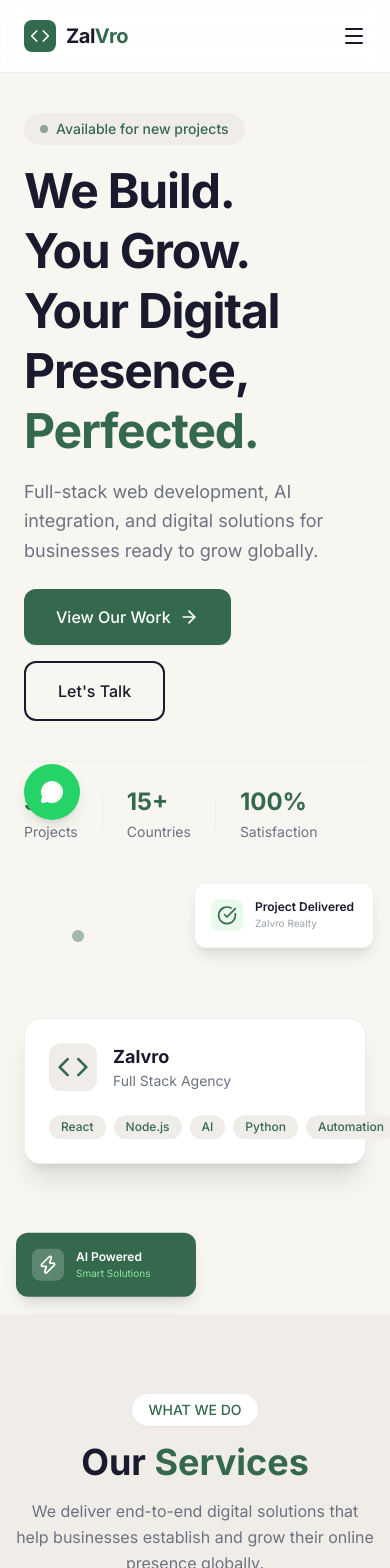
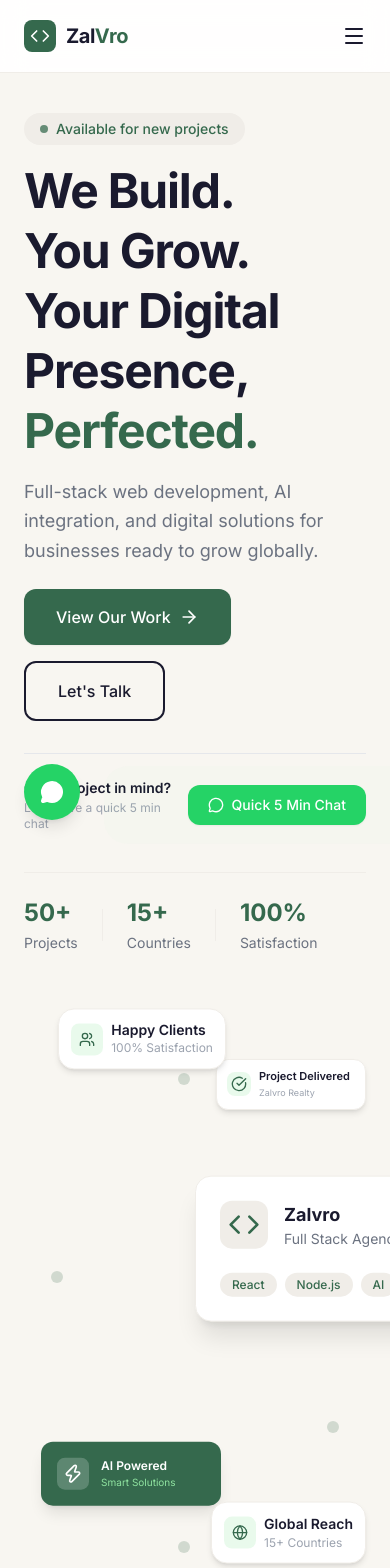
Before and after one commit to JAWADAHMAD-18/tech_build, a React (Vite) app in the folder frontend/: page / in a window 390 px wide. Shown: the top 1568 px of the page. Built offline with nearby package versions, Linux system fonts and the light colour scheme.

Commit message:
feat: implement lazy loading for pages, add loading fallback, and update branding to Zalvro

```diff
--- a/frontend/src/App.jsx
+++ b/frontend/src/App.jsx
@@ -1,13 +1,26 @@
 import { BrowserRouter as Router, Routes, Route } from 'react-router-dom'
+import { lazy, Suspense } from 'react'
 import Navbar from './components/Navbar'
 import Footer from './components/Footer'
 import WhatsAppBtn from './components/WhatsAppBtn'
 import ScrollToTop from './components/ScrollToTop'
-import Home from './pages/Home'
-import ServicesPage from './pages/ServicesPage'
-import PortfolioPage from './pages/PortfolioPage'
-import About from './pages/About'
-import Contact from './pages/Contact'
+
+// Lazy load all pages
+const Home = lazy(() => import('./pages/Home'))
+const ServicesPage = lazy(() => import('./pages/ServicesPage'))
+const PortfolioPage = lazy(() => import('./pages/PortfolioPage'))
+const About = lazy(() => import('./pages/About'))
+const Contact = lazy(() => import('./pages/Contact'))
+
+// Loading fallback component
+const PageLoader = () => (
+  <div className="min-h-screen bg-[#F8F6F1] flex items-center justify-center">
+    <div className="flex flex-col items-center gap-4">
+      <div className="w-12 h-12 rounded-full border-4 border-[#35694D] border-t-transparent animate-spin"/>
+      <p className="text-[#35694D] text-sm font-medium">Loading...</p>
+    </div>
+  </div>
+)
 
 function App() {
   return (
@@ -15,6 +28,7 @@ function App() {
       <ScrollToTop />
       <div className="min-h-screen bg-cream text-charcoal">
         <Navbar />
+        <Suspense fallback={<PageLoader />}>
           <Routes>
             <Route path="/" element={<Home />} />
             <Route path="/services" element={<ServicesPage />} />
@@ -22,6 +36,7 @@ function App() {
             <Route path="/about" element={<About />} />
             <Route path="/contact" element={<Contact />} />
           </Routes>
+        </Suspense>
         <Footer />
         <WhatsAppBtn />
       </div>
--- a/frontend/src/components/Footer.jsx
+++ b/frontend/src/components/Footer.jsx
@@ -85,8 +85,8 @@ export default function Footer() {
               <Code2 className="w-5 h-5" />
             </div>
             <span className="flex text-xl font-bold tracking-tight">
-              <span className="text-white">Tech</span>
-              <span className="text-green-light">Builds</span>
+              <span className="text-white">Zal</span>
+              <span className="text-green-light">Vro</span>
             </span>
           </Link>
           <p className="text-gray-400 text-sm mt-4 leading-relaxed">
@@ -114,7 +114,7 @@ export default function Footer() {
               <LinkedinIcon className="w-4 h-4" />
             </button>
             <button
-              onClick={() => handleSocialClick('https://Zalvro.dev')}
+              onClick={() => handleSocialClick('https://Zalvro.com')}
               className="border border-gray-600 rounded-lg p-2 hover:border-green-dark text-gray-400 hover:text-green-light transition-all focus:outline-none"
               aria-label="Website"
             >
--- a/frontend/src/components/Hero.jsx
+++ b/frontend/src/components/Hero.jsx
@@ -1,6 +1,6 @@
 import { useNavigate } from 'react-router-dom'
 import { motion } from 'framer-motion'
-import { ArrowRight, CheckCircle, Zap, Code } from 'lucide-react'
+import { ArrowRight, CheckCircle, Zap, Code, Users, Globe, MessageCircle } from 'lucide-react'
 
 export default function Hero() {
   const navigate = useNavigate()
@@ -98,6 +98,31 @@ export default function Hero() {
             </button>
           </motion.div>
 
+          {/* Quick Chat Section */}
+          <motion.div
+            initial={{ opacity: 0, y: 15 }}
+            animate={{ opacity: 1, y: 0 }}
+            transition={{ duration: 0.6, delay: 0.75 }}
+            className="mt-8 border-t border-gray-200 pt-6 flex items-center gap-4 w-full"
+          >
+            <div className="flex-1">
+              <h4 className="text-sm font-semibold text-charcoal">Got a project in mind?</h4>
+              <p className="text-xs text-gray-400 mt-0.5">Let's have a quick 5 min chat</p>
+            </div>
+            <div className="relative">
+              {/* Pulse ring animation around button */}
+              <span className="absolute inset-0 rounded-xl bg-[#25D366] animate-ping opacity-25" />
+              <motion.button
+                whileHover={{ scale: 1.05 }}
+                onClick={() => window.open('https://wa.me/923037741461', '_blank')}
+                className="relative z-10 bg-[#25D366] text-white rounded-xl px-5 py-2.5 text-sm font-medium flex items-center gap-2 shadow-sm hover:shadow-md transition-shadow duration-300"
+              >
+                <MessageCircle className="w-4 h-4 text-white" />
+                Quick 5 Min Chat
+              </motion.button>
+            </div>
+          </motion.div>
+
           {/* Stats Row */}
           <motion.div
             initial={{ opacity: 0, y: 15 }}
@@ -123,20 +148,21 @@ export default function Hero() {
         </div>
 
         {/* Right Column - Floating Cards Visual */}
-        <div className="relative flex items-center justify-center h-[400px] w-full max-w-[450px] mx-auto lg:max-w-none">
-          {/* Background decoration: Large blur circle */}
-          <div className="absolute w-72 h-72 rounded-full bg-[#90E4A1]/20 blur-3xl -z-10" />
+        <div className="relative h-[600px] w-full max-w-[500px] mx-auto lg:max-w-none">
+          {/* Background decoration: Large circle behind cards */}
+          <div className="absolute w-80 h-80 rounded-full bg-[#90E4A1]/10 top-[10%] left-[20%] -z-10" />
 
           {/* Small scattered decorative dots */}
-          <span className="absolute top-10 left-12 w-3 h-3 rounded-full bg-green-dark/80 animate-pulse" />
-          <span className="absolute bottom-16 right-16 w-2 h-2 rounded-full bg-[#90E4A1]/80 animate-ping" />
-          <span className="absolute top-1/2 right-4 w-3.5 h-3.5 rounded-full bg-green-dark/70 animate-pulse" />
+          <span className="absolute top-[12%] left-[45%] w-3 h-3 rounded-full bg-[#35694D]/20" />
+          <span className="absolute top-[45%] left-[8%] w-3 h-3 rounded-full bg-[#35694D]/20" />
+          <span className="absolute bottom-[28%] right-[8%] w-3 h-3 rounded-full bg-[#35694D]/20" />
+          <span className="absolute bottom-[8%] left-[45%] w-3 h-3 rounded-full bg-[#35694D]/20" />
 
-          {/* Main Card */}
+          {/* Main Card (center-right, top: 30%) */}
           <motion.div
             animate={{ y: [-10, 10, -10] }}
             transition={{ duration: 3, repeat: Infinity, ease: 'easeInOut' }}
-            className="relative z-10 w-full max-w-sm bg-white rounded-2xl shadow-xl border border-subtle p-6"
+            className="absolute top-[30%] left-[50%] -translate-x-1/2 md:left-auto md:translate-x-0 md:right-[5%] lg:right-[10%] z-10 w-[90%] sm:w-full max-w-sm bg-white rounded-2xl shadow-xl border border-subtle p-6"
           >
             <div className="flex items-center gap-4">
               <div className="w-12 h-12 bg-subtle rounded-xl flex items-center justify-center text-green-dark">
@@ -160,7 +186,7 @@ export default function Hero() {
             </div>
           </motion.div>
 
-          {/* Card 2 - Top Right */}
+          {/* Card 2 - Project Delivered (top: 8%, right: 0%) */}
           <motion.div
             animate={{ y: [10, -10, 10] }}
             transition={{
@@ -169,22 +195,22 @@ export default function Hero() {
               repeat: Infinity,
               ease: 'easeInOut',
             }}
-            className="absolute -top-4 -right-2 md:-right-8 bg-white rounded-xl shadow-lg border border-subtle p-4 flex items-center gap-3 z-20 w-[180px] md:w-[200px]"
+            className="absolute top-[8%] right-0 bg-white rounded-xl shadow-md border border-subtle p-2.5 flex items-center gap-2 z-20 w-[150px] md:w-[170px]"
           >
-            <div className="w-8 h-8 rounded-lg bg-[#90E4A1]/20 flex items-center justify-center text-green-dark shrink-0">
-              <CheckCircle className="w-5 h-5" />
+            <div className="w-6 h-6 rounded-lg bg-[#90E4A1]/20 flex items-center justify-center text-green-dark shrink-0">
+              <CheckCircle className="w-4 h-4" />
             </div>
             <div>
-              <div className="font-semibold text-charcoal text-xs md:text-sm leading-tight">
+              <div className="font-semibold text-charcoal text-[11px] md:text-xs leading-tight">
                 Project Delivered
               </div>
-              <div className="text-gray-400 text-[10px] md:text-xs mt-0.5">
+              <div className="text-gray-400 text-[9px] md:text-[10px] mt-0.5">
                 Zalvro Realty
               </div>
             </div>
           </motion.div>
 
-          {/* Card 3 - Bottom Left */}
+          {/* Card 3 - AI Powered (bottom: 15%, left: 5%) */}
           <motion.div
             animate={{ y: [-10, 10, -10] }}
             transition={{
@@ -193,7 +219,7 @@ export default function Hero() {
               repeat: Infinity,
               ease: 'easeInOut',
             }}
-            className="absolute -bottom-4 -left-2 md:-left-8 bg-green-dark rounded-xl shadow-lg p-4 flex items-center gap-3 z-20 w-[180px] md:w-[200px]"
+            className="absolute bottom-[15%] left-[5%] bg-green-dark rounded-xl shadow-lg p-4 flex items-center gap-3 z-20 w-[180px] md:w-[200px]"
           >
             <div className="w-8 h-8 rounded-lg bg-white/20 flex items-center justify-center text-white shrink-0">
               <Zap className="w-5 h-5" />
@@ -207,6 +233,54 @@ export default function Hero() {
               </div>
             </div>
           </motion.div>
+
+          {/* New Card 4 - Happy Clients (top: 0%, left: 10%) */}
+          <motion.div
+            animate={{ y: [8, -8, 8] }}
+            transition={{
+              duration: 3,
+              delay: 0.3,
+              repeat: Infinity,
+              ease: 'easeInOut',
+            }}
+            className="absolute top-[0%] left-[10%] bg-white rounded-2xl shadow-md border border-subtle p-3 flex items-center gap-2 z-20"
+          >
+            <div className="w-8 h-8 rounded-lg bg-[#90E4A1]/20 flex items-center justify-center text-green-dark shrink-0">
+              <Users className="w-4 h-4 text-green-dark" />
+            </div>
+            <div>
+              <div className="font-semibold text-charcoal text-sm leading-tight">
+                Happy Clients
+              </div>
+              <div className="text-gray-400 text-xs mt-0.5">
+                100% Satisfaction
+              </div>
+            </div>
+          </motion.div>
+
+          {/* New Card 5 - Global Reach (bottom: 5%, right: 0%) */}
+          <motion.div
+            animate={{ y: [-8, 8, -8] }}
+            transition={{
+              duration: 3,
+              delay: 0.7,
+              repeat: Infinity,
+              ease: 'easeInOut',
+            }}
+            className="absolute bottom-[5%] right-[0%] bg-white rounded-2xl shadow-md border border-subtle p-3 flex items-center gap-2 z-20"
+          >
+            <div className="w-8 h-8 rounded-lg bg-[#90E4A1]/20 flex items-center justify-center text-green-dark shrink-0">
+              <Globe className="w-4 h-4 text-green-dark" />
+            </div>
+            <div>
+              <div className="font-semibold text-charcoal text-sm leading-tight">
+                Global Reach
+              </div>
+              <div className="text-gray-400 text-xs mt-0.5">
+                15+ Countries
+              </div>
+            </div>
+          </motion.div>
         </div>
       </div>
     </section>
--- a/frontend/src/components/Portfolio.jsx
+++ b/frontend/src/components/Portfolio.jsx
@@ -23,7 +23,7 @@ export default function Portfolio() {
   }
 
   return (
-    <section ref={sectionRef} className="bg-cream py-20 px-4">
+    <section ref={sectionRef} className="bg-cream py-10 px-4">
       <motion.div
         initial={{ opacity: 0, y: 30 }}
         animate={isInView ? { opacity: 1, y: 0 } : { opacity: 0, y: 30 }}
@@ -65,6 +65,8 @@ export default function Portfolio() {
                 <img
                   src={project.image}
                   alt={project.title}
+                  loading="lazy"
+                  decoding="async"
                   className="object-cover w-full h-full transition-transform duration-500 group-hover:scale-105"
                 />
 
--- a/frontend/src/components/Services.jsx
+++ b/frontend/src/components/Services.jsx
@@ -46,7 +46,7 @@ export default function Services() {
   }
 
   return (
-    <section className="bg-subtle py-20 px-4">
+    <section className="bg-subtle py-10 px-4">
       <div className="max-w-7xl mx-auto">
         {/* Header */}
         <div className="text-center mb-16">
--- a/frontend/src/components/WhyUs.jsx
+++ b/frontend/src/components/WhyUs.jsx
@@ -70,7 +70,7 @@ export default function WhyUs() {
   ]
 
   return (
-    <section ref={sectionRef} className="bg-subtle py-20 px-4">
+    <section ref={sectionRef} className="bg-subtle py-10 px-4">
       <div className="max-w-7xl mx-auto">
         {/* Header */}
         <div className="text-center mb-16">
--- a/frontend/src/pages/About.jsx
+++ b/frontend/src/pages/About.jsx
@@ -46,7 +46,7 @@ export default function About() {
   return (
     <main className="overflow-x-hidden bg-cream">
       {/* SECTION 1 — HERO */}
-      <section ref={heroRef} className="py-20 bg-subtle px-6">
+      <section ref={heroRef} className="py-10 bg-subtle px-6">
         <motion.div
           initial={{ opacity: 0, y: 30 }}
           animate={isHeroInView ? { opacity: 1, y: 0 } : { opacity: 0, y: 30 }}
--- a/frontend/src/pages/Contact.jsx
+++ b/frontend/src/pages/Contact.jsx
@@ -44,7 +44,7 @@ export default function Contact() {
   return (
     <main className="overflow-x-hidden bg-cream">
       {/* SECTION 1 — HEADER */}
-      <section className="py-16 bg-subtle px-6">
+      <section className="py-10 bg-subtle px-6">
         <motion.div
           initial={{ opacity: 0, y: 20 }}
           animate={{ opacity: 1, y: 0 }}
@@ -88,7 +88,7 @@ export default function Contact() {
                 <div>
                   <h4 className="font-semibold text-charcoal text-sm">Email Us</h4>
                   <a
-                    href="mailto:hello@Zalvro.dev"
+                    href="mailto:contact@Zalvro.com"
                     className="text-gray-500 text-sm mt-0.5 hover:underline"
                   >
                     hello@Zalvro.dev
@@ -234,8 +234,8 @@ export default function Contact() {
                   required
                   className="bg-cream border border-gray-200 rounded-xl p-3 focus:border-green-dark outline-none text-charcoal text-sm transition-colors cursor-pointer"
                 >
-                  <option value="Under $500">Under $500</option>
-                  <option value="$500-$1000">$500 - $1,000</option>
+                  <option value="Under $500">Under $300</option>
+                  <option value="$500-$1000">$300 - $1,000</option>
                   <option value="$1000-$2000">$1,000 - $2,000</option>
                   <option value="$2000+">$2,000+</option>
                 </select>
--- a/frontend/src/pages/PortfolioPage.jsx
+++ b/frontend/src/pages/PortfolioPage.jsx
@@ -2,7 +2,7 @@ import Portfolio from '../components/Portfolio'
 
 export default function PortfolioPage() {
   return (
-    <main className="min-h-screen bg-cream pt-6">
+    <main className="min-h-screen bg-cream ">
       <Portfolio />
     </main>
   )
--- a/frontend/src/pages/ServicesPage.jsx
+++ b/frontend/src/pages/ServicesPage.jsx
@@ -2,7 +2,7 @@ import Services from '../components/Services'
 
 export default function ServicesPage() {
   return (
-    <main className="min-h-screen bg-cream pt-6">
+    <main className="min-h-screen bg-cream ">
       <Services />
     </main>
   )
```
Lines whose indentation alone changed are shown as unchanged.
